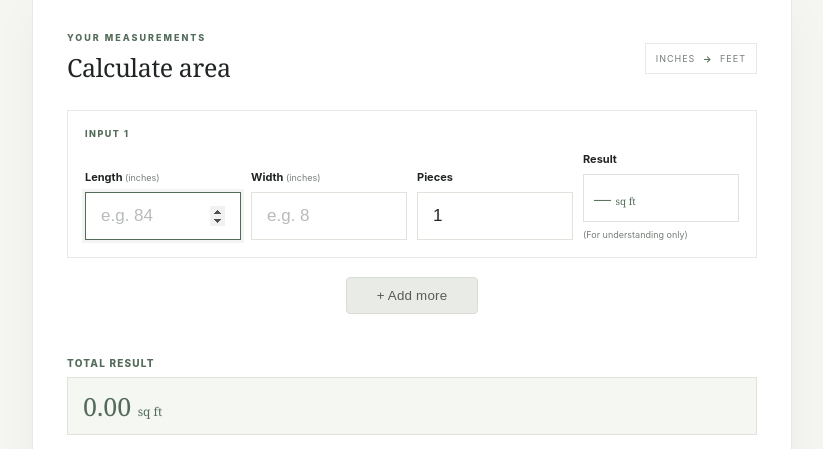
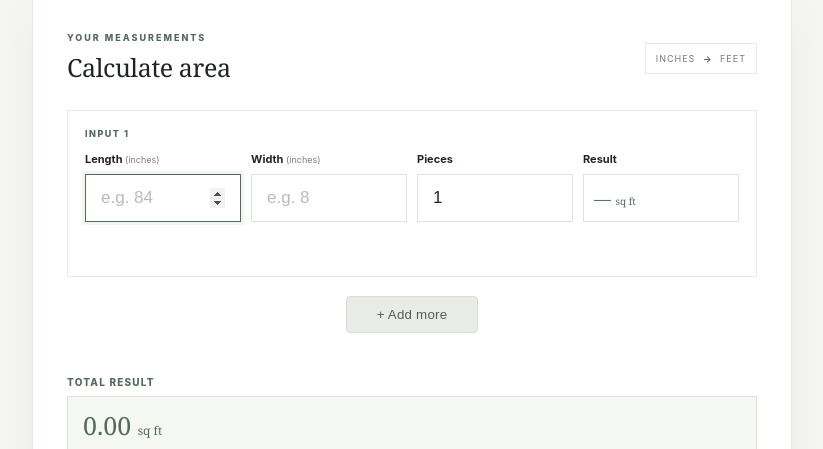
Before and after one commit to ajaykaklotar01/M-G-CALCULATOR, a plain HTML site: page index.html in a window 1280 px wide. Shown: the part 312-761 px from the top of the page, without its empty margins (228-1051 px from the left). Drawn offline with Linux system fonts and the light colour scheme.

Commit message:
Align measurement fields and center conversion hint

```diff
--- a/style.css
+++ b/style.css
@@ -42,3 +42,9 @@
 /* Informational converted-dimension hint; does not affect calculations. */
 .conversion-info{margin:7px 0 0;color:var(--ink);font-size:10px;font-weight:400;line-height:1.45}
 .conversion-info-note{display:block;margin-top:2px;color:var(--muted);font-size:9px;font-weight:400}
+
+
+/* Keep the measurement row aligned and reserve space for the optional info line. */
+.measurement-grid{align-items:start}
+.measurement-grid .row-result-field .conversion-info{min-height:30px;text-align:center}
+.measurement-grid .row-result-field .conversion-info-note{display:none}
```
